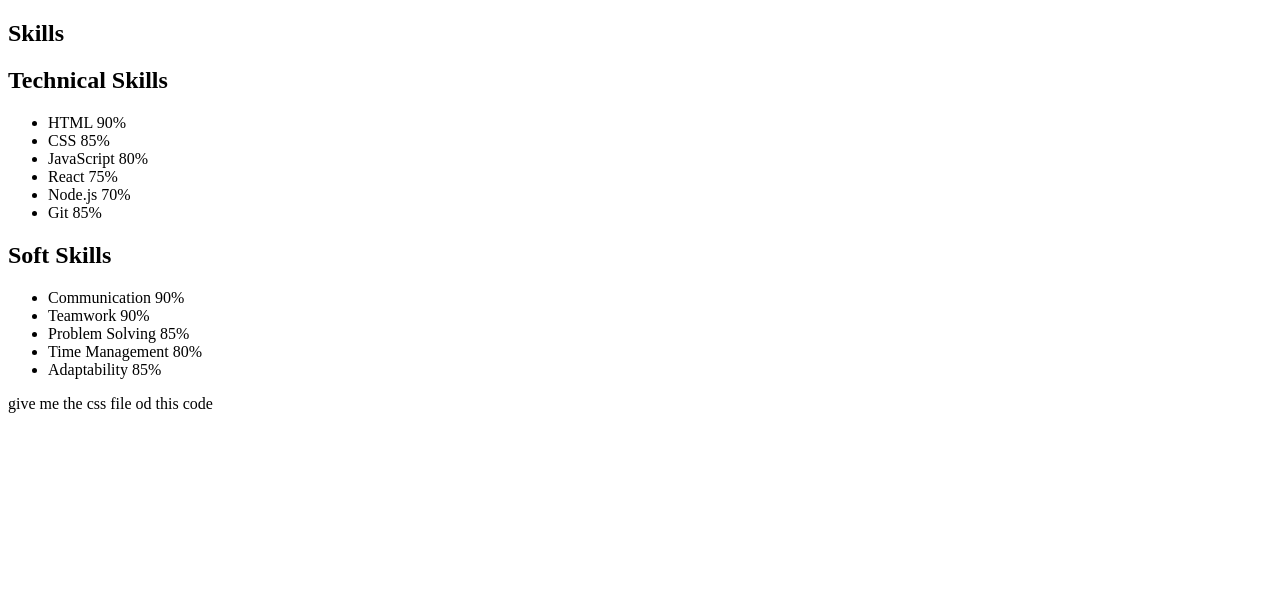
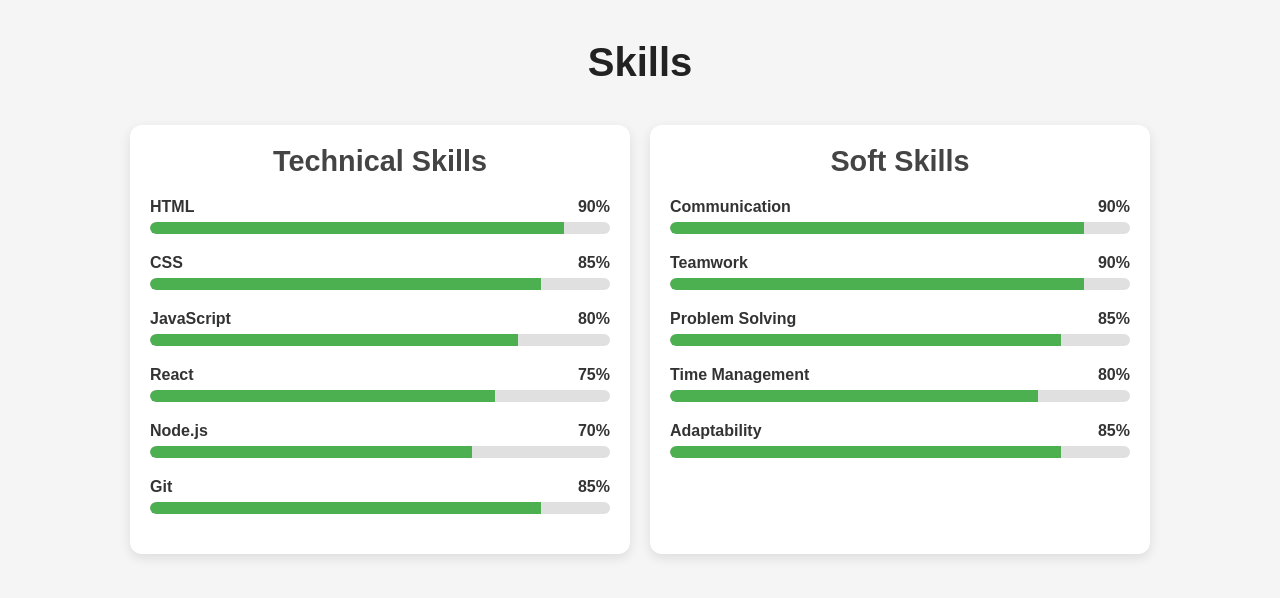
Before and after one commit to portfolio-website23/portfolio, a plain HTML site: page src/skills.html in a window 1280 px wide. Drawn offline with Linux system fonts and the light colour scheme.

Commit message:
Updated skills page layout and CSS styling

```diff
--- a/src/skills.html
+++ b/src/skills.html
@@ -1,4 +1,4 @@
-<!doctype html>
+ <!doctype html>
 <html lang="en">
 	<head>
 		<meta charset="utf-8" />
@@ -137,4 +137,3 @@
 		</main>
 	</body>
 </html>
-give me the css file od this code
--- a/styles/style.css
+++ b/styles/style.css
@@ -0,0 +1,101 @@
+/* Reset some default styles */
+* {
+    margin: 0;
+    padding: 0;
+    box-sizing: border-box;
+}
+
+body {
+    font-family: 'Arial', sans-serif;
+    background-color: #f5f5f5;
+    color: #333;
+}
+
+/* Main container */
+.skills-page {
+    padding: 40px 20px;
+    max-width: 1200px;
+    margin: 0 auto;
+}
+
+/* Section styles */
+.skills-section {
+    text-align: center;
+}
+
+/* Page title */
+.page-title {
+    font-size: 2.5rem;
+    margin-bottom: 40px;
+    color: #222;
+}
+
+/* Columns layout */
+.skills-columns {
+    display: flex;
+    flex-wrap: wrap;
+    justify-content: center;
+    gap: 20px;
+}
+
+/* Card styles */
+.skills-card {
+    background-color: #fff;
+    border-radius: 12px;
+    padding: 20px;
+    flex: 1 1 350px;
+    max-width: 500px;
+    box-shadow: 0 4px 12px rgba(0,0,0,0.1);
+}
+
+/* Card title */
+.skills-card h2 {
+    font-size: 1.8rem;
+    margin-bottom: 20px;
+    color: #444;
+}
+
+/* Skill list */
+.skills-list {
+    list-style: none;
+}
+
+/* Individual skill */
+.skill {
+    margin-bottom: 20px;
+}
+
+/* Skill name and level container */
+.skill-meta {
+    display: flex;
+    justify-content: space-between;
+    margin-bottom: 6px;
+    font-weight: bold;
+}
+
+/* Progress bar container */
+.progress {
+    position: relative;
+    width: 100%;
+    height: 12px;
+    background-color: #e0e0e0;
+    border-radius: 6px;
+    overflow: hidden;
+}
+
+/* Progress fill */
+.progress-fill {
+    height: 100%;
+    background-color: #4caf50;
+    width: var(--p, 0);
+    border-radius: 6px 0 0 6px;
+    transition: width 1s ease-in-out;
+}
+
+/* Responsive adjustments */
+@media (max-width: 768px) {
+    .skills-columns {
+        flex-direction: column;
+        align-items: center;
+    }
+}
```
